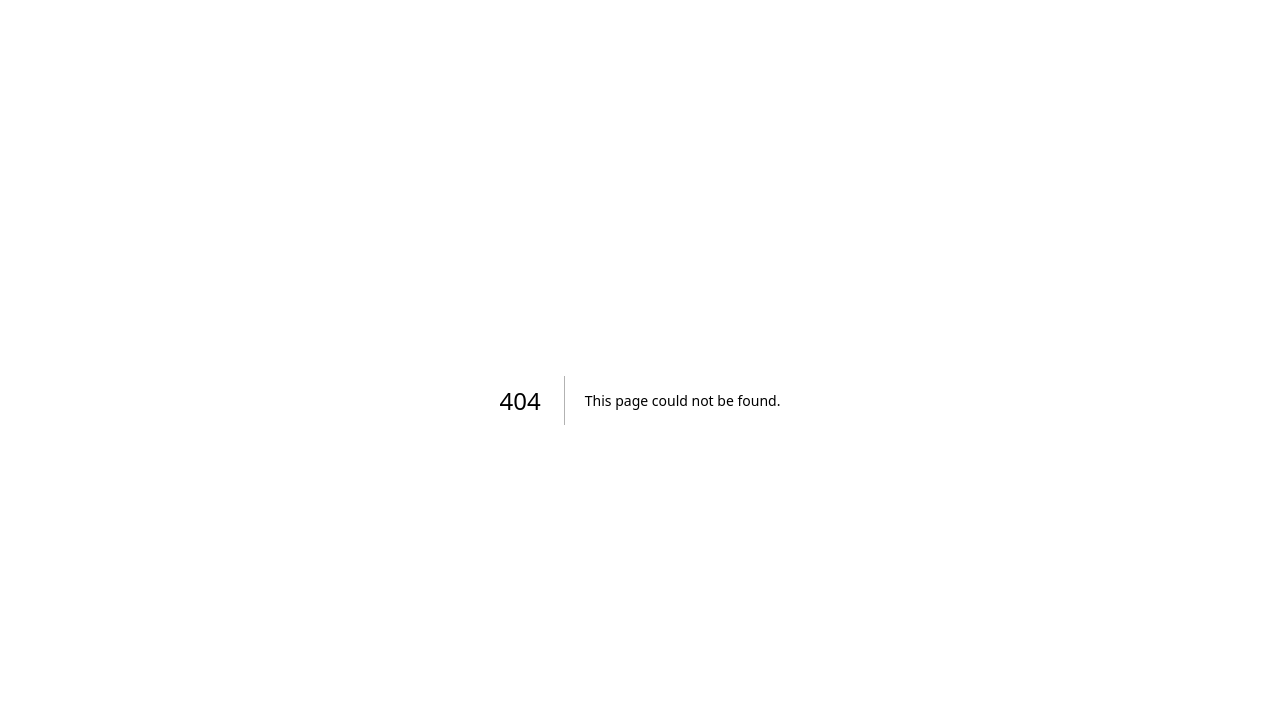
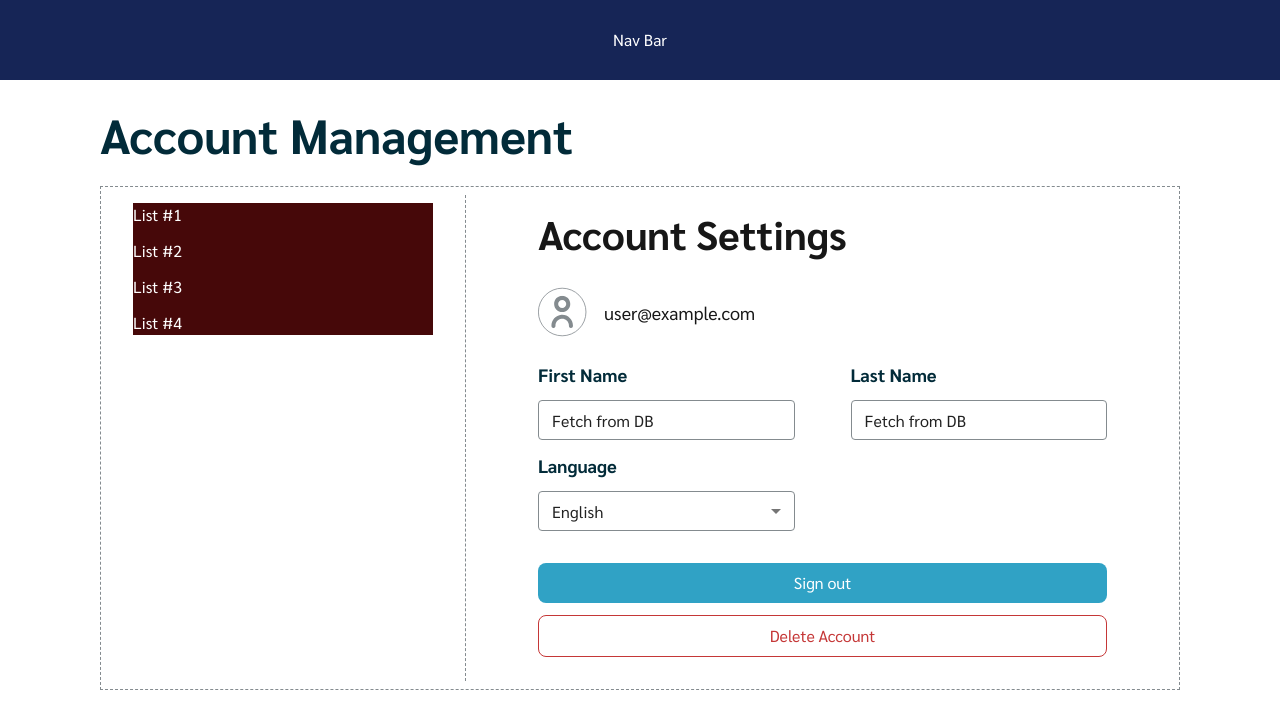
Before and after one commit to Mysterioucz/Se-Project, a Next.js app in the folder frontend/: page /account-setting in a window 1280 px wide. Before the commit this address had no page. Shown: the top 728 px of the page. Built offline with nearby package versions, Linux system fonts and the light colour scheme.

Commit message:
feat: Layout of account setting page

```diff
--- /dev/null
+++ b/frontend/src/app/(user)/account-setting/page.tsx
@@ -0,0 +1,36 @@
+"use client";
+
+import ProfileCard from "@/components/account-setting/ProfileCard";
+
+export default function AccountSettingPage() {
+    return (
+        <div className="flex flex-col h-dvh">
+            {/* TODO: Replace with Navigation Bar */}
+            <div className="flex mb-[1.125rem] sticky top-0 z-99 bg-blue-950 text-common-white w-full h-20 items-center justify-center">
+                Nav Bar
+            </div>
+
+            <div className="mx-[6.25rem] flex flex-col gap-[1rem]">
+                <h1 className="text-[3rem] text-[var(--color-primary-900)] font-bold">
+                    Account Management
+                </h1>
+                <div className="h-full border-dashed border-1 border-[var(--color-gray-300)]">
+                    <div className="h-full flex divide-x-1 divide-dashed divide-[var(--color-gray-300)] py-[0.50rem]">
+                        <div className="flex px-[2rem] py-[0.50rem]">
+                            {/* TODO: Replace with Side Bar */}
+                            <ul className="flex flex-col w-[18.75rem] h-fit text-[var(--color-common-white)] bg-red-950 gap-[0.75rem]">
+                                <li>List #1</li>
+                                <li>List #2</li>
+                                <li>List #3</li>
+                                <li>List #4</li>
+                            </ul>
+                        </div>
+                        <div className="w-full flex px-[2rem] py-[0.50rem] ">
+                            <ProfileCard />
+                        </div>
+                    </div>
+                </div>
+            </div>
+        </div>
+    );
+}
--- a/frontend/src/app/page.tsx
+++ b/frontend/src/app/page.tsx
@@ -1,5 +1,6 @@
 import { redirect } from "next/navigation";
 
 export default async function Page() {
-    redirect("/flights/search");
+    // redirect("/flights/search");
+    redirect("/account-setting")
 }
--- /dev/null
+++ b/frontend/src/components/account-setting/ProfileCard.tsx
@@ -0,0 +1,65 @@
+import React from "react";
+import Image from "next/image";
+import { TextField_Temp, DropdownSelector_Temp } from "./tempComponent";
+
+export default function ProfileCard() {
+    return (
+        <div className="flex flex-col px-[2.5rem] gap-[1.5rem] w-full">
+            <h2 className="text-[2.5rem] font-bold">
+                Account Settings
+            </h2>
+            <div className="flex flex-col pb-[1.0rem] gap-[1.5rem]">
+                <div className="flex flex-row gap-[1rem] justify-start items-center">
+                    {/* TODO: Implement Profile Image to fetch data from backend */}
+                    <Image
+                        src={"/profile-icon.svg"}
+                        alt="Profile"
+                        width={50}
+                        height={50}
+                        className="w-[3.125rem] h-[3.125rem]"
+                    />
+                    {/* TODO: Implement email to fetch data from Backend */}
+                    <p className="text-[1.125rem] text-[var(--color-primary-900) font-semibold]">
+                        user@example.com
+                    </p>
+                </div>
+                <div className="flex flex-col gap-[2rem]">
+                    <div className="flex flex-col gap-[0.75rem]">
+                        <div className="flex flex-row gap-[3.5rem]">
+                            {/* TODO: Replace here with Chat's Text Fill Box that can be edit by click Pencil Icon.
+                            In Edit mode >> If user done to edit user has to pressed 'Enter' to save data in Database via backend, then return back to Display mode */}
+                            <div className="flex flex-1 flex-col gap-[0.75rem]">
+                                <p className="text-[1.125rem] text-[var(--color-primary-900)] font-semibold">First Name</p>
+                                <TextField_Temp />
+                            </div>
+                            {/* TODO: Replace here with Chat's Text Fill Box as same as detail with above!*/}
+                            <div className="flex flex-1 flex-col gap-[0.75rem]">
+                                <p className="text-[1.125rem] text-[var(--color-primary-900)] font-semibold">Last Name</p>
+                                <TextField_Temp />
+                            </div>
+                        </div>
+                        <div className="flex flex-row gap-[3.5rem]">
+                            {/* TODO: Replace here with Chat's Dropdown Selector that has Language choices which fetch from Backend*/}
+                            <div className="flex flex-1 flex-col gap-[0.75rem]">
+                                <p className="text-[1.125rem] text-[var(--color-primary-900)] font-semibold">Language</p>
+                                <DropdownSelector_Temp />
+                            </div>
+                            {/* Donot delete this! Just empty space for pretty style */}
+                            <div className="flex flex-1 flex-col gap-[0.75rem]"></div>
+                        </div>
+                    </div>
+                    <div className="flex flex-col gap-[0.75rem]">
+                        {/* TODO: Replace here with Button Component & Setup for preapre to sync with backend */}
+                        <div className="w-full px-[1rem] py-[0.5rem] rounded-[0.5rem] bg-[var(--color-primary-400)] text-center">
+                            <p className="text-[var(--color-common-white)] text-[1rem]">Sign out</p>
+                        </div>
+                        {/* TODO: Replace here with Button Component & Setup for preapre to sync with backend */}
+                        <div className="w-full px-[1rem] py-[0.5rem] rounded-[0.5rem] border-1 border-[var(--color-error-main)] text-center bg-[var(--color-common-white)]">
+                            <p className="text-[var(--color-error-main)] text-[1rem]">Delete Account</p>
+                        </div>
+                    </div>
+                </div>
+            </div>
+        </div>
+    );
+}
--- /dev/null
+++ b/frontend/src/components/account-setting/tempComponent.tsx
@@ -0,0 +1,107 @@
+// This file will be delete after Global COmponents are done
+import { TextField, Select, MenuItem, FormControl } from "@mui/material";
+import React from "react";
+
+const INPUT_STYLE = {
+    color: 'var(--color-gray-500)',
+    fontFamily: 'var(--font-sans)',
+    fontSize: '16px',
+};
+
+const LABEL_STYLE = {
+    fontFamily: 'var(--font-sans)',
+};
+
+// Temp. Function for Tex Field Component
+export function TextField_Temp() {
+    return (
+        <TextField
+            defaultValue="Fetch from DB"
+            fullWidth
+            variant="outlined"
+            size="small"
+            sx={{
+                '& .MuiInputBase-input': { ...INPUT_STYLE },
+                '& .MuiOutlinedInput-root': {
+                    height: '40px',
+                    '& fieldset': {
+                        borderColor: 'var(--color-gray-300)',
+                    },
+                    '&:hover fieldset': {
+                        borderColor: 'var(--color-primary-500)',
+                    },
+                    '&.Mui-focused fieldset': {
+                        borderColor: 'var(--color-primary-500)',
+                    },
+                },
+                '& .MuiInputLabel-root': { ...LABEL_STYLE },
+            }}
+        />
+    );
+}
+
+// Temp. Function for Dropdown Component
+const SELECT_STYLE = {
+    height: '40px',
+    fontFamily: 'var(--font-sans)',
+    fontSize: '16px',
+    '& .MuiOutlinedInput-notchedOutline': {
+        borderColor: 'var(--color-gray-300)',
+    },
+    '&:hover .MuiOutlinedInput-notchedOutline': {
+        borderColor: 'var(--color-primary-500)',
+    },
+    '&.Mui-focused .MuiOutlinedInput-notchedOutline': {
+        borderColor: 'var(--color-primary-500)',
+    },
+    '& .MuiSelect-select': {
+        padding: '8px 14px',
+    },
+};
+
+const MENU_ITEM_STYLE = (selected: boolean) => ({
+    fontFamily: 'var(--font-sans)',
+    fontSize: '16px',
+    fontWeight: selected ? 600 : 400,
+    color: selected ? 'var(--color-primary-600)' : 'var(--color-gray-700)',
+});
+
+// TODO: I think this will be fetching from backend (not const like this in frontend)
+const LANG_OPTIONS = [
+    { value: 'th', label: 'Thai' },
+    { value: 'en', label: 'English' },
+    { value: 'cn', label: 'Chinese' },
+    { value: 'fr', label: 'French' },
+    { value: 'jp', label: 'Japanese' },
+];
+
+export function DropdownSelector_Temp() {
+    const [value, setValue] = React.useState('en'); // default English
+
+    return (
+        <FormControl fullWidth size="small">
+            <Select
+                value={value}
+                onChange={(e) => setValue(e.target.value)}
+                sx={SELECT_STYLE}
+                MenuProps={{
+                    PaperProps: {
+                        sx: {
+                            maxHeight: 120,
+                        },
+                    },
+                }}
+            >
+                {LANG_OPTIONS.map((opt) => (
+                    <MenuItem
+                        key={opt.value}
+                        value={opt.value}
+                        sx={MENU_ITEM_STYLE(value === opt.value)}
+                    >
+                        {opt.label}
+                    </MenuItem>
+                ))}
+            </Select>
+        </FormControl>
+    );
+}
```
Also changed, not shown: frontend/public/profile-icon.svg (added).
